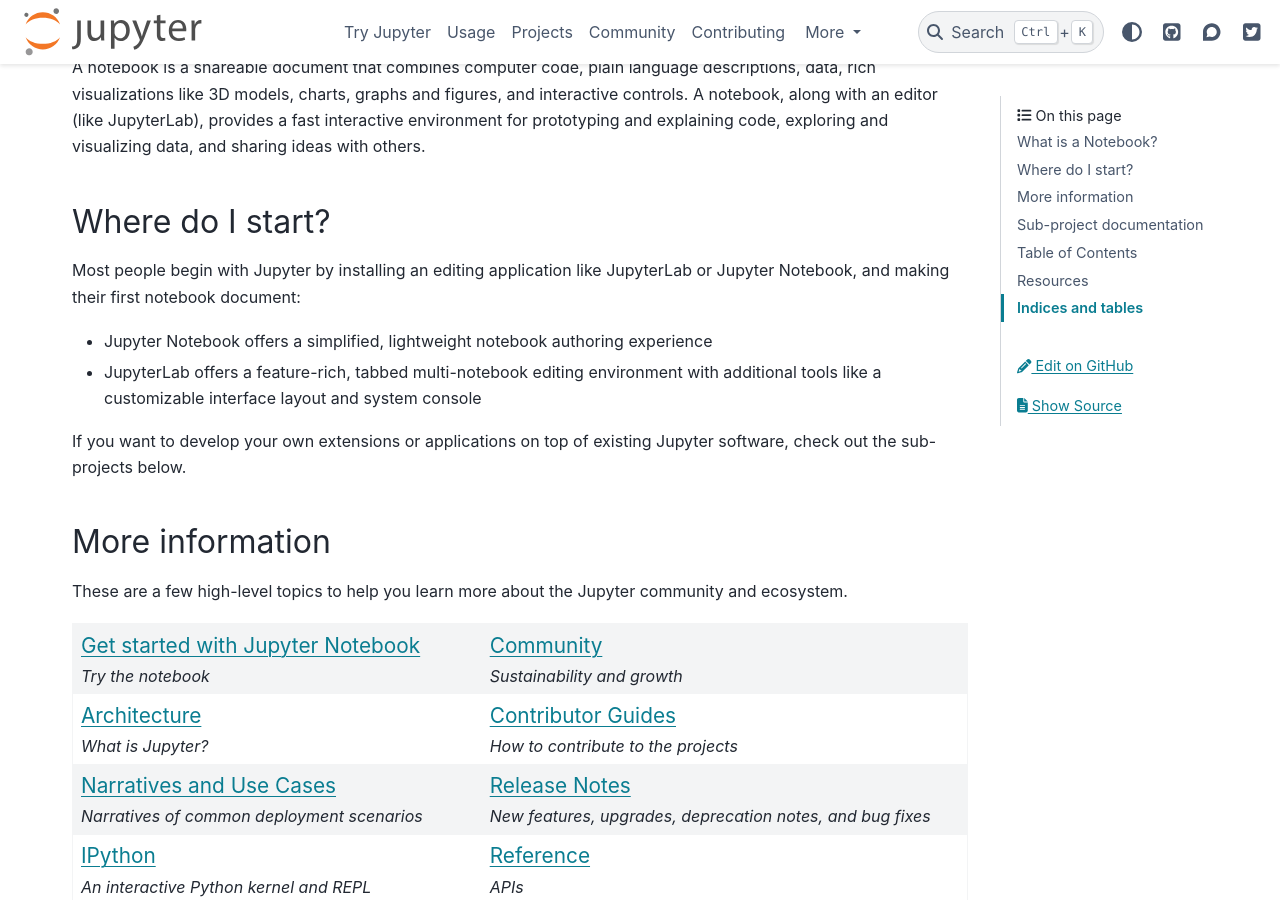
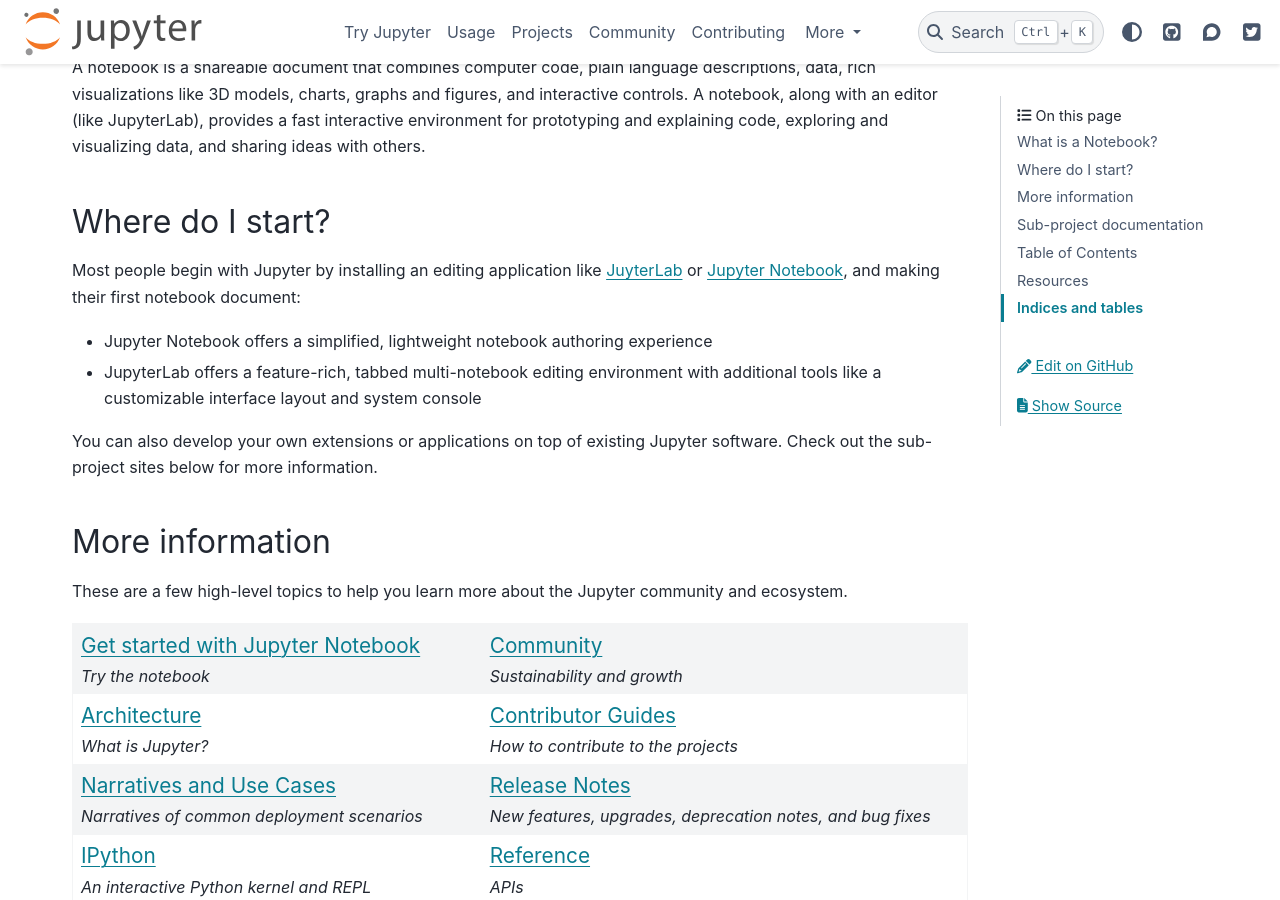
Before and after one commit to jupyter/jupyter, a Sphinx documentation site: the page built from docs/source/index.md, in a window 1280 px wide and 900 px high, scrolled down 883 px. Built offline with Sphinx 7.4.7 and the PyData theme 0.15.4, drawn with Linux system fonts in a browser that asks for light colours; pages that are not in the unit, such as notebooks, are missing from menus.

Commit message:
Added links, minor formatting.

```diff
--- a/docs/source/index.md
+++ b/docs/source/index.md
@@ -23,15 +23,17 @@
 
 ## Where do I start?
 
-Most people begin with Jupyter by installing an editing application like
-JupyterLab or Jupyter Notebook, and making their first notebook document:
+Most people begin with Jupyter by installing an editing application
+like [JuyterLab](https://jupyterlab.readthedocs.io/en/stable/) or
+[Jupyter Notebook](https://jupyter-notebook.readthedocs.io/en/stable/),
+and making their first notebook document:
 
 - Jupyter Notebook offers a simplified, lightweight notebook authoring experience
 - JupyterLab offers a feature-rich, tabbed multi-notebook editing environment
   with additional tools like a customizable interface layout and system console
 
-If you want to develop your own extensions or applications on top of existing
-Jupyter software, check out the sub-projects below.
+You can also develop your own extensions or applications on top of existing Jupyter
+software. Check out the sub-project sites below for more information.
 
 ## More information
 
```
